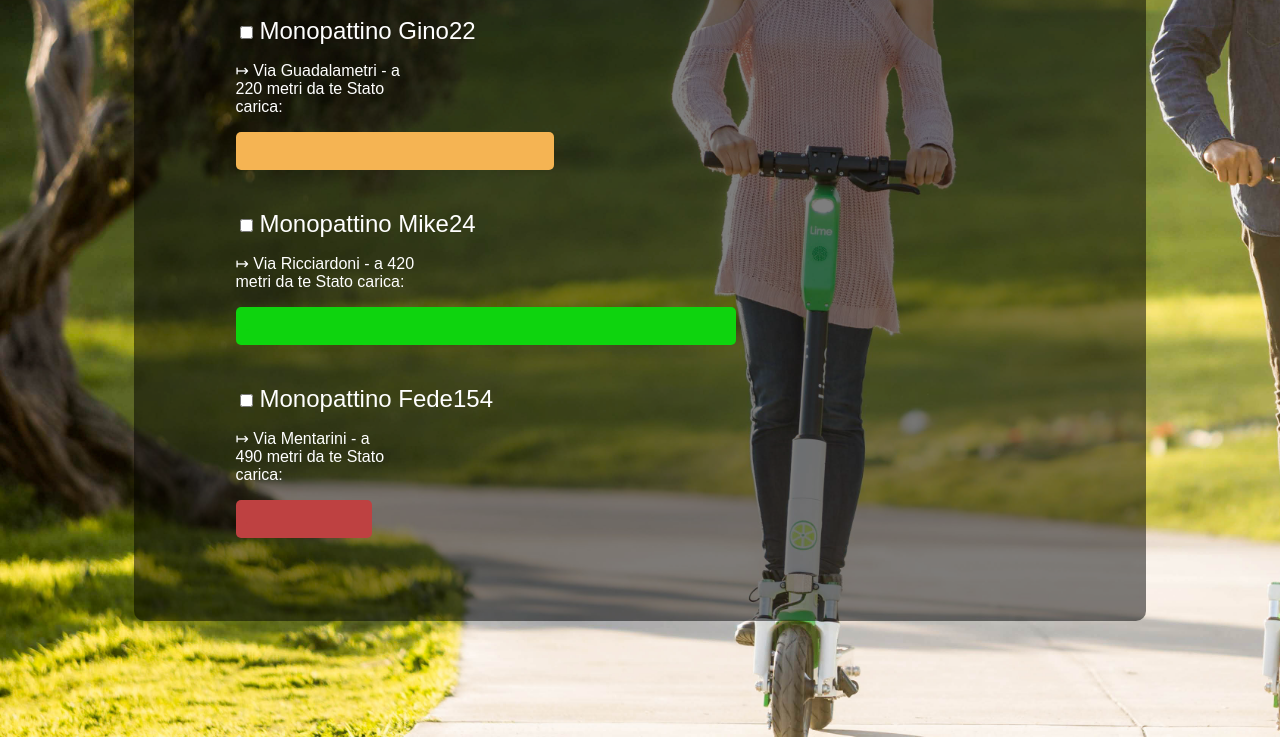
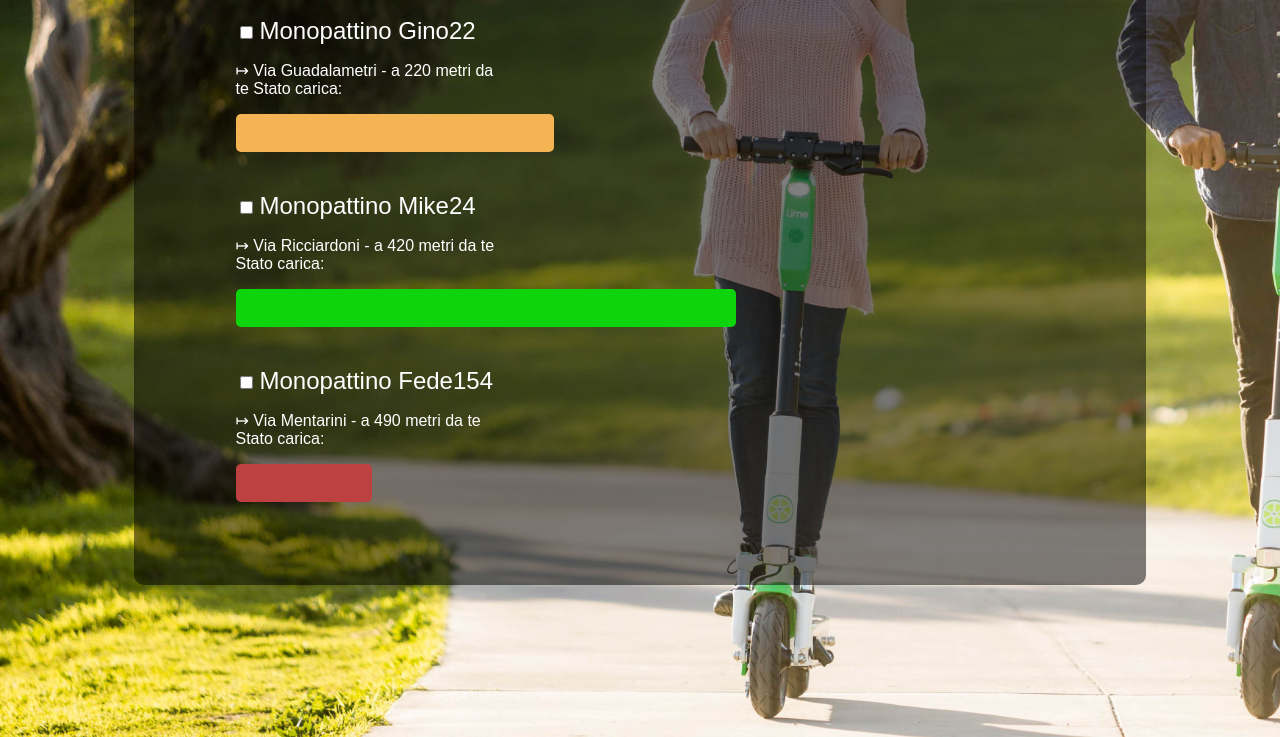
Before and after one commit to Yakedo94/coding-challenge-boolean-bottari-gabriele, a plain HTML site: page index.html in a window 1280 px wide. Shown: the part 363-1100 px from the top of the page. Drawn offline with Linux system fonts and the light colour scheme.

Commit message:
Add files via upload

```diff
--- a/style.css
+++ b/style.css
@@ -71,19 +71,19 @@ label { /* titoli 3 monopattini */
 #testomonopattino1 { /* descrizione primo monopattino */
     color: white;
     font-family: sans-serif;
-    padding-right: 80%;
+    padding-right: 70%;
 }
 
 #testomonopattino2 { /* descrizione secondo monopattino */
     color: white;
     font-family: sans-serif;
-    padding-right: 80%;
+    padding-right: 70%;
 }
 
 #testomonopattino3 { /* descrizione terzo monopattino */
     color: white;
     font-family: sans-serif;
-    padding-right: 83%;
+    padding-right: 70%;
 }
 
 #metacarica { /* barra carica primo monopattino */
```
